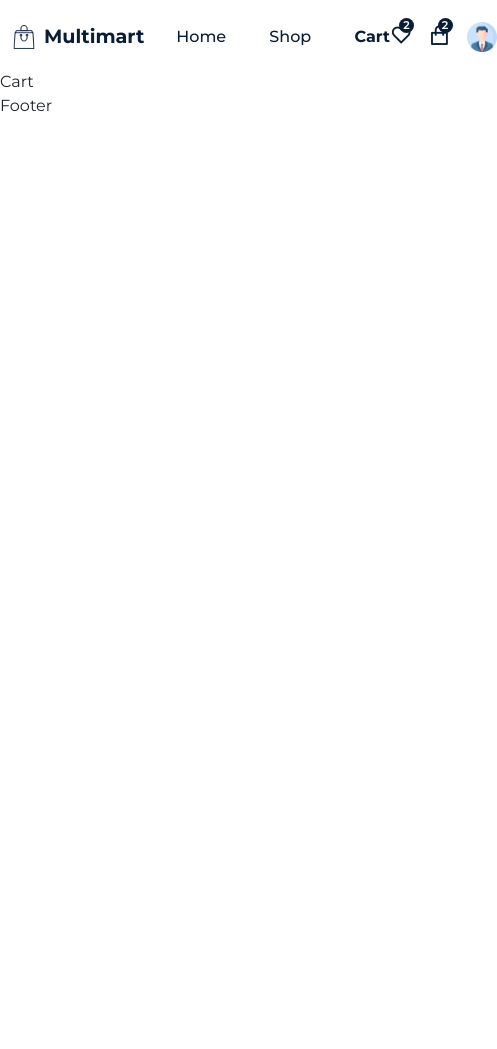
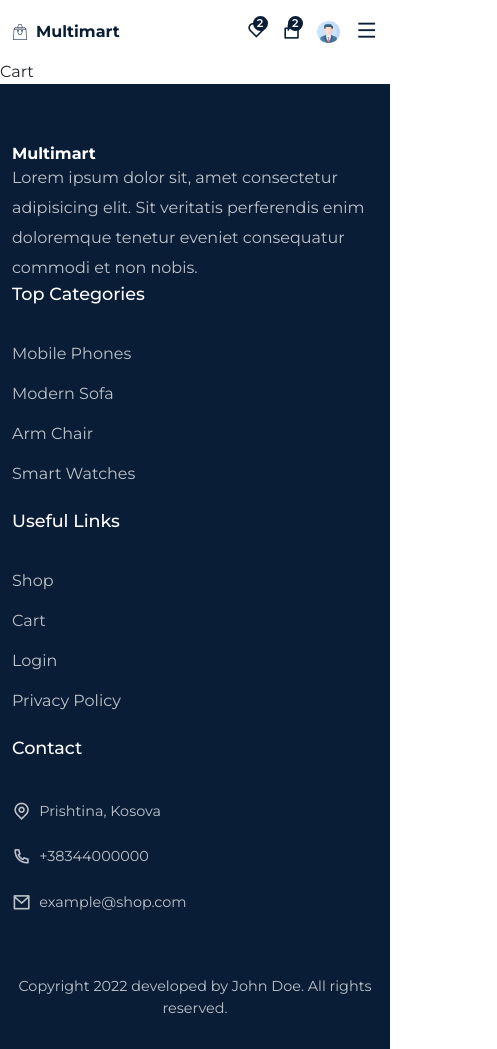
Before and after one commit to HysenB/ecommerce-react-firebase, a React (Create React App) app: page /cart in a window 390 px wide. Shown: the whole page, 497 px wide, since content can reach past the window. Before the commit the page ends 844 px from the top, so only its background shows below. Built offline with nearby package versions, Linux system fonts and the light colour scheme.

Commit message:
add footer, header sticky and mobile responsive

```diff
--- a/src/components/footer/Footer.jsx
+++ b/src/components/footer/Footer.jsx
@@ -1,9 +1,109 @@
 import React from 'react'
+import './footer.css';
+
+import { Container, Row, Col, ListGroup, ListGroupItem } from "reactstrap";
+import { Link } from "react-router-dom";
 
 const Footer = () => {
-    return (
-        <div>Footer</div>
-    )
+
+    const year = new Date().getFullYear();
+
+    return <footer className="footer">
+        <Container>
+            <Row>
+                <Col lg='4'>
+                    <div className="logo">
+
+                        <div>
+                            <h1 className='text-white'>Multimart</h1>
+                        </div>
+                    </div>
+                    <p className="footer__text">
+                        Lorem ipsum dolor sit, amet consectetur adipisicing elit. Sit veritatis perferendis enim doloremque tenetur eveniet consequatur commodi et non nobis.
+                    </p>
+                </Col>
+                <Col lg='3'>
+                    <div className="footer__quick-links">
+                        <h4 className="quick__links-title">Top Categories</h4>
+                        <ListGroup className='mb-3'>
+                            <ListGroupItem className='ps-0 border-0'>
+                                <Link to='#'>Mobile Phones</Link>
+                            </ListGroupItem>
+
+                            <ListGroupItem className='ps-0 border-0'>
+                                <Link to='#'>Modern Sofa</Link>
+                            </ListGroupItem>
+
+                            <ListGroupItem className='ps-0 border-0'>
+                                <Link to='#'>Arm Chair</Link>
+                            </ListGroupItem>
+
+                            <ListGroupItem className='ps-0 border-0'>
+                                <Link to='#'>Smart Watches</Link>
+                            </ListGroupItem>
+
+                        </ListGroup>
+                    </div>
+                </Col>
+                <Col lg='2'>
+                    <div className="footer__quick-links">
+                        <h4 className="quick__links-title">Useful Links</h4>
+                        <ListGroup className='mb-3'>
+                            <ListGroupItem className='ps-0 border-0'>
+                                <Link to='/shop'>Shop</Link>
+                            </ListGroupItem>
+
+                            <ListGroupItem className='ps-0 border-0'>
+                                <Link to='/cart'>Cart</Link>
+                            </ListGroupItem>
+
+                            <ListGroupItem className='ps-0 border-0'>
+                                <Link to='/login'>Login</Link>
+                            </ListGroupItem>
+
+                            <ListGroupItem className='ps-0 border-0'>
+                                <Link to='#'>Privacy Policy</Link>
+                            </ListGroupItem>
+
+                        </ListGroup>
+                    </div>
+                </Col>
+                <Col lg='3'>
+                    <div className="footer__quick-links">
+                        <h4 className="quick__links-title">Contact</h4>
+                        <ListGroup className='footer__contact'>
+                            <ListGroupItem className='ps-0 border-0 d-flex align-items-center gap-2'>
+                                <span>
+                                    <i class="ri-map-pin-line"></i>
+                                </span>
+                                <p>Prishtina, Kosova</p>
+                            </ListGroupItem>
+
+                            <ListGroupItem className='ps-0 border-0 d-flex align-items-center gap-2'>
+                                <span>
+                                    <i class="ri-phone-line"></i>
+                                </span>
+                                <p>+38344000000</p>
+                            </ListGroupItem>
+
+                            <ListGroupItem className='ps-0 border-0 d-flex align-items-center gap-2'>
+                                <span>
+                                    <i class="ri-mail-line"></i>
+                                </span>
+                                <p>example@shop.com</p>
+                            </ListGroupItem>
+
+                        </ListGroup>
+                    </div>
+                </Col>
+
+                <Col lg='12'>
+                    <p className="footer__copyright">Copyright {year} developed by John Doe. All rights reserved.</p>
+                </Col>
+
+            </Row>
+        </Container>
+    </footer>
 }
 
 export default Footer
--- /dev/null
+++ b/src/components/footer/footer.css
@@ -0,0 +1,43 @@
+.footer {
+    padding-top: 60px;
+    padding-bottom: 30px;
+    background: var(--primary-color);
+}
+
+.footer__text {
+    line-height: 30px;
+    color: rgba(255, 255, 255, 0.735);
+}
+
+.footer__quick-links ul li{
+    background: transparent !important;
+}
+
+.footer__quick-links ul li a{
+    color: rgba(255, 255, 255, 0.735);
+}
+
+.quick__links-title {
+    margin-bottom: 30px;
+    color: #fff;
+    font-size: 1.1rem;
+}
+
+.footer__contact li span, .footer__contact li p {
+    color:rgba(255, 255, 255, 0.735);
+}
+
+.footer__contact li span {
+    font-size: 1.2rem;
+}
+
+.footer__contact li p {
+    font-size: 0.9rem;
+}
+
+.footer__copyright {
+    color: rgba(255, 255, 255, 0.735);
+    font-size: 0.9rem;
+    margin-top: 50px;
+    text-align: center;
+}
--- a/src/components/header/Header.jsx
+++ b/src/components/header/Header.jsx
@@ -1,4 +1,4 @@
-import React from 'react'
+import React, { useRef, useEffect } from 'react'
 
 import { NavLink } from 'react-router-dom';
 import './header.css'
@@ -26,7 +26,30 @@
 ]
 
 const Header = () => {
-    return <header className='header'>
+
+    const headerRef = useRef(null);
+
+    const menuRef = useRef(null);
+
+    const stickyHeaderFunc = () => {
+        window.addEventListener('scroll', () => {
+            if (document.body.scrollTop > 80 || document.documentElement.scrollTop > 80) {
+                headerRef.current.classList.add('sticky__header')
+            } else {
+                headerRef.current.classList.remove('sticky__header')
+            }
+        })
+    }
+
+    useEffect(() => {
+        stickyHeaderFunc();
+
+        return () => window.removeEventListener('scroll', stickyHeaderFunc);
+    })
+
+    const menuToggle = () => menuRef.current.classList.toggle('active__menu')
+
+    return <header className='header' ref={headerRef}>
         <Container>
             <Row>
                 <div className='nav__wrapper'>
@@ -37,7 +60,7 @@
                         </div>
                     </div>
 
-                    <div className="navigation">
+                    <div className="navigation" ref={menuRef} onClick={menuToggle}>
                         <ul className="menu">
                             {
                                 nav__link.map((item, index) => (
@@ -61,11 +84,8 @@
                         </span>
 
                         <span><motion.img whileTap={{ scale: 1.2 }} src={userIcon} alt="" /></span>
-                    </div>
-
-                    <div className="mobile__menu">
                         <span>
-                            <i class='ri-menu-line'></i>
+                            <i class='ri-menu-line' onClick={menuToggle}></i>
                         </span>
                     </div>
                 </div>
--- a/src/components/header/header.css
+++ b/src/components/header/header.css
@@ -90,3 +90,77 @@
 .nav__active {
     font-weight: 700 !important;
 }
+
+.sticky__header {
+    width: 100%;
+    height: 70px;
+    line-height: 70px;
+    position: sticky;
+    top: 0;
+    left: 0;
+    z-index: 999;
+    box-shadow: 3px 3px 8px -3px #ddd;
+    background: #fff;
+}
+
+@media only screen and (max-width: 768px) {
+    .navigation {
+        position: fixed;
+        top: 0;
+        left: 0;
+        width: 100%;
+        height: 100%;
+        background: rgba(0, 0, 0, 0.524);
+        z-index: 9999;
+        display: none;
+    }
+
+    .menu {
+        position: absolute;
+        top: 0;
+        right: 0;
+        width: 250px;
+        height: 100%;
+        background: #fff;
+        z-index: 99999;
+        flex-direction: column;
+        justify-content: center;
+        align-items: center;
+    }
+
+    .active__menu {
+        display: block;
+    }
+
+    .mobile__menu {
+        display: block;
+    }
+
+    .mobile__menu span i {
+        font-size: 1.1rem !important;
+    }
+
+    .logo img {
+        width: 1rem;
+        height: 1rem;
+    }
+
+    .logo h1 {
+        font-size: 1rem
+    }
+
+    .fav__icon i, .cart__icon i {
+        font-size: 1.2rem !important;
+    }
+
+    .nav__icons span img {
+        width: 1.4rem;
+        height: 1.4rem;
+    }
+
+    .header{
+        width: 100%;
+        height: 60px;
+        line-height: 60px;
+    }
+}
--- a/src/pages/Home.jsx
+++ b/src/pages/Home.jsx
@@ -20,16 +20,24 @@
 
     const [trendingProducts, setTrendingProducts] = useState([]);
     const [bestSalesProducts, setBestSalesPrOducts] = useState([]);
+    const [mobileProducts, setMobileProducts] = useState([]);
+    const [wirelessProducts, setWirelessProducts] = useState([]);
+    const [popularProducts, setPopularProducts] = useState([]);
 
     const year = new Date().getFullYear();
 
     useEffect(() => {
         const filteredTrendingProducts = products.filter((item) => item.category === 'chair');
-
         const filteredBestSalesProducts = products.filter((item) => item.category === 'sofa');
+        const filteredMobileProducts = products.filter((item) => item.category === 'mobile');
+        const filteredWirelessProducts = products.filter((item) => item.category === 'wireless');
+        const filteredPopularProducts = products.filter((item) => item.category === 'watch');
 
         setTrendingProducts(filteredTrendingProducts);
         setBestSalesPrOducts(filteredBestSalesProducts);
+        setMobileProducts(filteredMobileProducts);
+        setWirelessProducts(filteredWirelessProducts);
+        setPopularProducts(filteredPopularProducts);
     }, [])
 
     return <Helmet title={'Home'}>
@@ -101,6 +109,29 @@
                 </Row>
             </Container>
         </section>
+
+        <section className="new__arrivals">
+            <Container>
+                <Row>
+                    <Col lg='12' className='text-center mb-5'>
+                        <h2 className="section__title">New Arrivals</h2>
+                    </Col>
+                    <ProductsList data={mobileProducts} />
+                    <ProductsList data={wirelessProducts} />
+                </Row>
+            </Container>
+        </section>
+
+        <section className="popular__category">
+            <Container>
+                <Row>
+                    <Col lg='12' className='text-center mb-5'>
+                        <h2 className="section__title">Popular in Category</h2>
+                    </Col>
+                    <ProductsList data={popularProducts} />
+                </Row>
+            </Container>
+        </section>
     </Helmet>
 }
 
```
